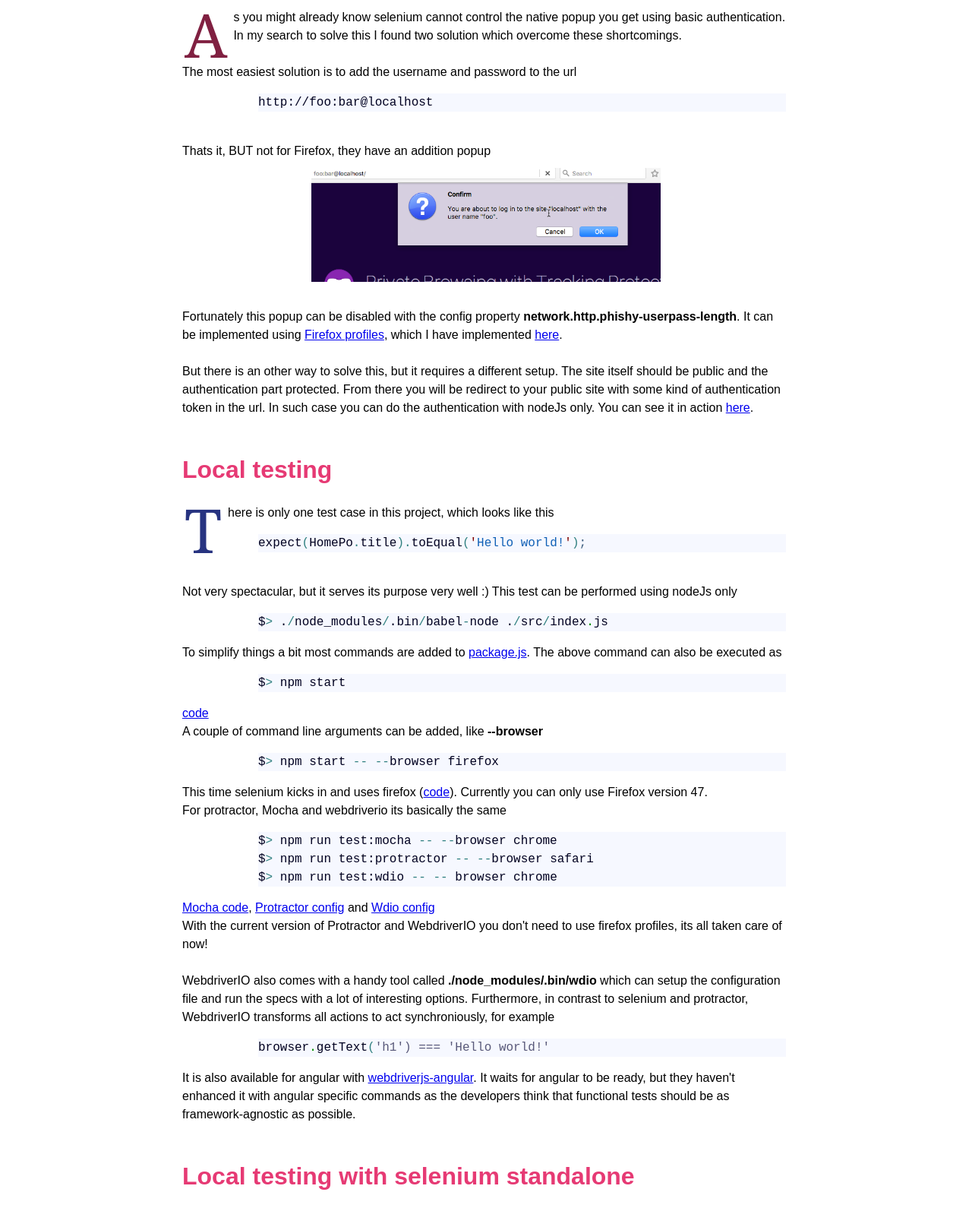
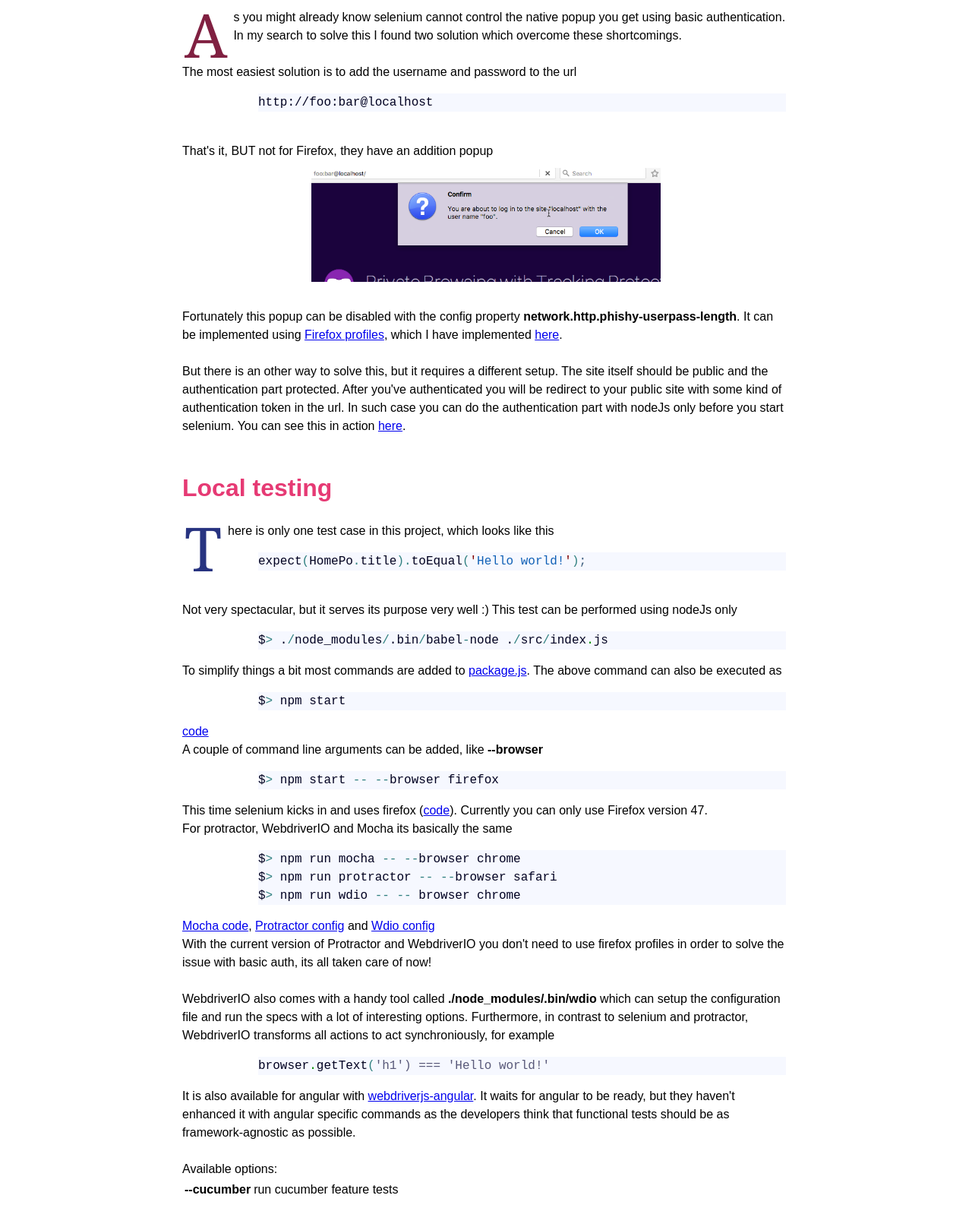
Before and after one commit to scaljeri/e2e-testing-in-action, a plain HTML site: page index.html in a window 1280 px wide. Shown: the part 373-1963 px from the top of the page at 76% size. Drawn offline with Linux system fonts and the light colour scheme; a web font is replaced by a local one.

Commit message:
textual improvements only

```diff
--- a/index.html
+++ b/index.html
@@ -29,11 +29,10 @@
                 but not even start in the other.
                 The reason for that can be anything and more often than not, hard to solve. That is why I started
                 <a href="https://github.com/scaljeri/selenium-protractor-browserstack">this</a> project on GitHub to
-                demonstrate how you can use selenium
-                or protractor with different browser and run test locally, remote or in parallel .
+                demonstrate how you can use selenium, protractor, cucumber or webdriverIO with different browser and
+                run test locally, remote or in parallel.
 
-                Before you begin follows the steps describe in the project's <a
-                    href="https://github.com/scaljeri/selenium-protractor-browserstack">README</a>
+                Before you begin follows the steps describe in the project's <a href="https://github.com/scaljeri/selenium-protractor-browserstack">README</a>
                 to install all required libraries.
             </div>
 
@@ -41,32 +40,27 @@
             <h2>Basic Authentication</h2>
             <div class="content first-dark-red">
                 As you might already know selenium cannot control the native popup you get using basic authentication.
-                In my
-                search to solve this I found two solution which overcome these shortcomings. <br><br>
+                In my search to solve this I found two solution which overcome these shortcomings. <br><br>
 
                 The most easiest solution is to add the username and password to the url
 
                 <pre style='color:#000020;background:#f6f8ff;'>http://foo:bar@localhost</pre>
                 <br>
 
-                Thats it, BUT not for Firefox, they have an addition popup
+                That's it, BUT not for Firefox, they have an addition popup
 
                 <img src="images/extra-popup.png">
                 <br>
 
                 Fortunately this popup can be disabled with the config property <strong>network.http.phishy-userpass-length</strong>.
-                It can be implemented using <a href="https://github.com/SeleniumHQ/selenium/wiki/FirefoxDriver">Firefox
-                profiles</a>, which
-                I have implemented <a
-                    href="https://github.com/scaljeri/selenium-protractor-browserstack/blob/master/src/utils/driver.js#L116">here</a>.
+                It can be implemented using <a href="https://github.com/SeleniumHQ/selenium/wiki/FirefoxDriver">Firefox profiles</a>,
+                which I have implemented <a href="https://github.com/scaljeri/selenium-protractor-browserstack/blob/master/src/utils/driver.js#L116">here</a>.
                 <br><br>
 
                 But there is an other way to solve this, but it requires a different setup. The site itself should be
-                public and the
-                authentication part protected. From there you will be redirect to your public site with some kind of
-                authentication token
-                in the url. In such case you can do the authentication with nodeJs only. You can see it in action
-                <a href="https://github.com/scaljeri/selenium-protractor-browserstack/blob/master/src/index.js#L40">here</a>.
+                public and the authentication part protected. After you've authenticated you will be redirect to your public site with some kind of
+                authentication token in the url. In such case you can do the authentication part with nodeJs only before you start selenium. You can see
+                this in action <a href="https://github.com/scaljeri/selenium-protractor-browserstack/blob/master/src/index.js#L40">here</a>.
             </div>
 
             <h2>Local testing</h2>
@@ -110,15 +104,15 @@
                 Currently you can only use Firefox version 47.
                 <br>
 
-                For protractor, Mocha and webdriverio its basically the same
+                For protractor, WebdriverIO and Mocha its basically the same
 
-                <pre style='color:#000020;background:#f6f8ff;'>$<span style='color:#308080; '>></span> npm run test:mocha <span
+                <pre style='color:#000020;background:#f6f8ff;'>$<span style='color:#308080; '>></span> npm run mocha <span
                         style='color:#308080; '>-</span><span style='color:#308080; '>-</span> <span
                         style='color:#308080; '>-</span><span style='color:#308080; '>-</span>browser chrome
-$<span style='color:#308080; '>></span> npm run test:protractor <span style='color:#308080; '>-</span><span
+$<span style='color:#308080; '>></span> npm run protractor <span style='color:#308080; '>-</span><span
                             style='color:#308080; '>-</span> <span style='color:#308080; '>-</span><span
                             style='color:#308080; '>-</span>browser safari
-$<span style='color:#308080; '>></span> npm run test:wdio <span style='color:#308080; '>-</span><span
+$<span style='color:#308080; '>></span> npm run wdio <span style='color:#308080; '>-</span><span
                             style='color:#308080; '>-</span> <span style='color:#308080; '>-</span><span
                             style='color:#308080; '>-</span> browser chrome
 </pre>
@@ -132,8 +126,8 @@ $<span style='color:#308080; '>></span> npm run test:wdio <span style='color:#30
                 config</a>
                 <br>
 
-                With the current version of Protractor and WebdriverIO you don't need to use firefox profiles, its all
-                taken care of now! <br><br>
+                With the current version of Protractor and WebdriverIO you don't need to use firefox profiles in order to
+                solve the issue with basic auth, its all taken care of now! <br><br>
                 WebdriverIO also comes with a handy tool called <strong>./node_modules/.bin/wdio</strong> which can
                 setup the configuration file and
                 run the specs with a lot of interesting options. Furthermore, in contrast to selenium and protractor,
@@ -148,6 +142,18 @@ $<span style='color:#308080; '>></span> npm run test:wdio <span style='color:#30
                 waits for angular to be ready, but they haven't enhanced it with angular specific commands as the
                 developers think that functional tests
                 should be as framework-agnostic as possible.
+
+                <br><br>
+
+                Available options:
+
+                <table>
+                    <tr>
+                        <td><b>--cucumber</b></td><td>run cucumber feature tests</td>
+                    </tr>
+                </table>
+
+
             </div>
 
             <h2>Local testing with selenium standalone</h2>
```
